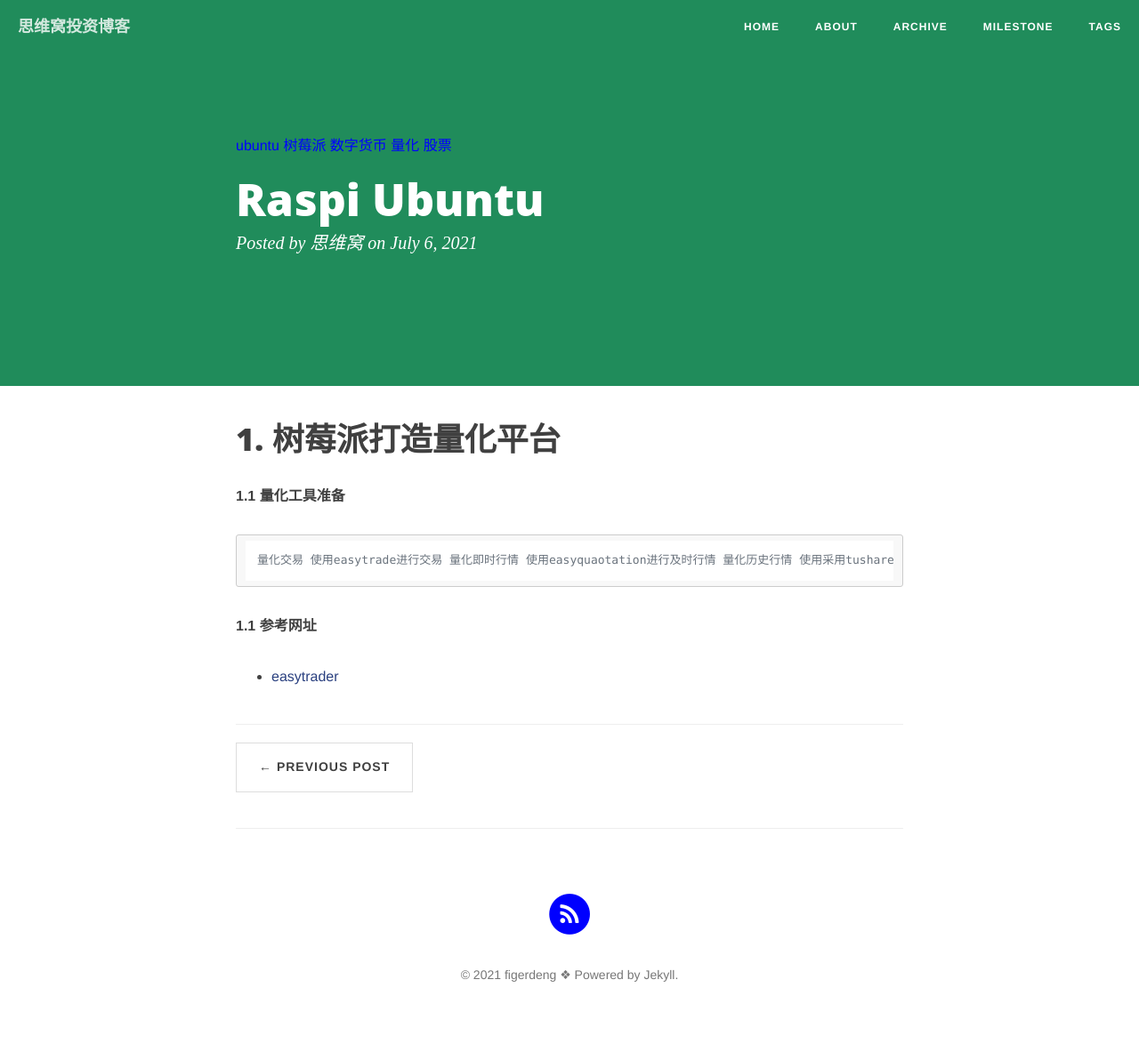
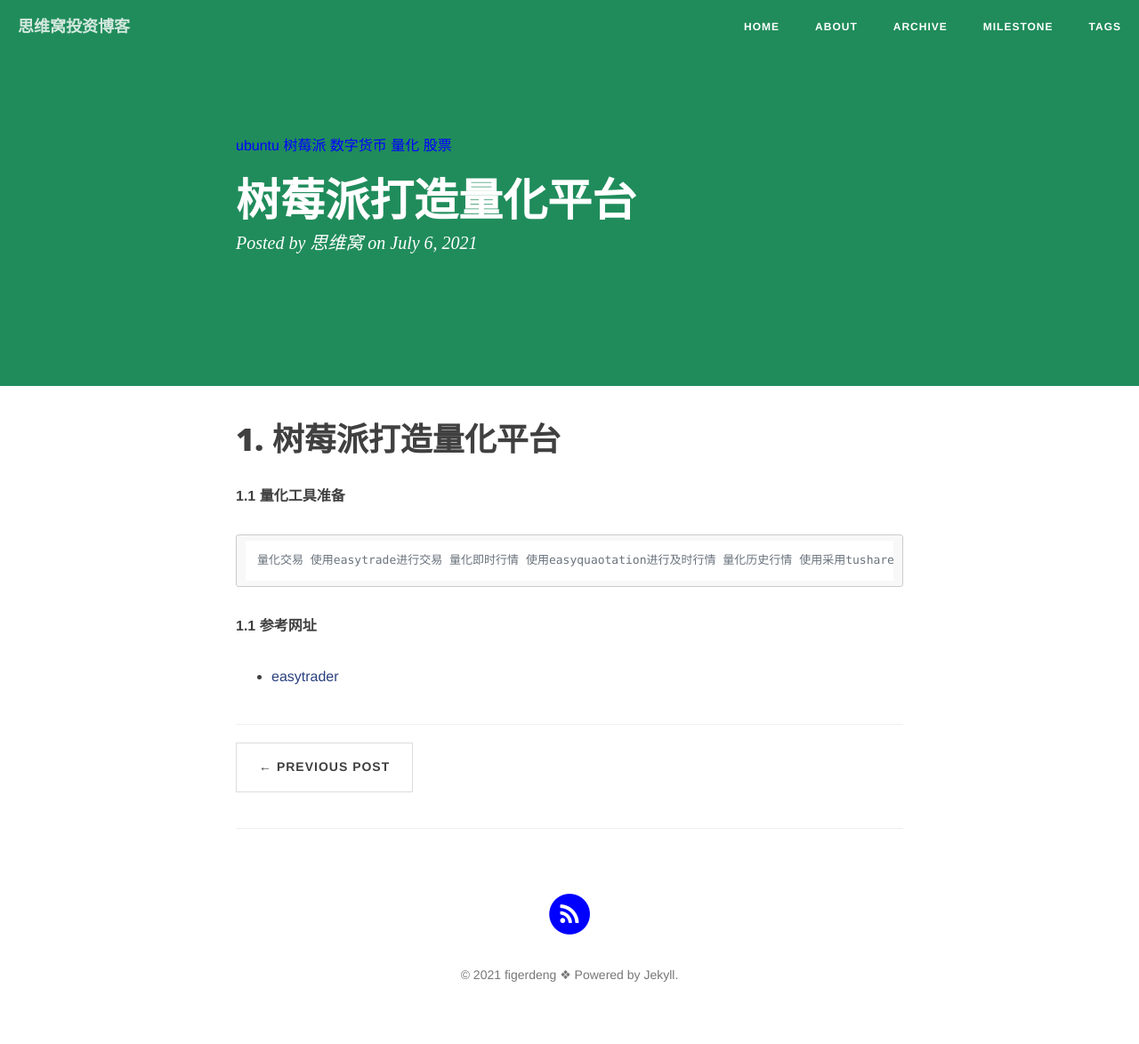
Before and after one commit to figerdeng/siweiwo, a Jekyll site: the page built from _posts/2021-07-06--raspi-ubuntu.md, in a window 1280 px wide. Shown: the whole page at 89% size. Built offline with Jekyll 4.4.1, drawn with Linux system fonts in a browser that asks for light colours; nearby versions of some CDN libraries; comment, search, counter and statistics services are not loaded.

Commit message:
20210706

```diff
--- a/_posts/2021-07-06--raspi-ubuntu.md
+++ b/_posts/2021-07-06--raspi-ubuntu.md
@@ -1,6 +1,6 @@
 ---
 layout: post
-title:
+title: 树莓派打造量化平台
 date: 2021-07-06
 categories: blog
 tags: [ubuntu,树莓派,数字货币,量化,股票]
```
